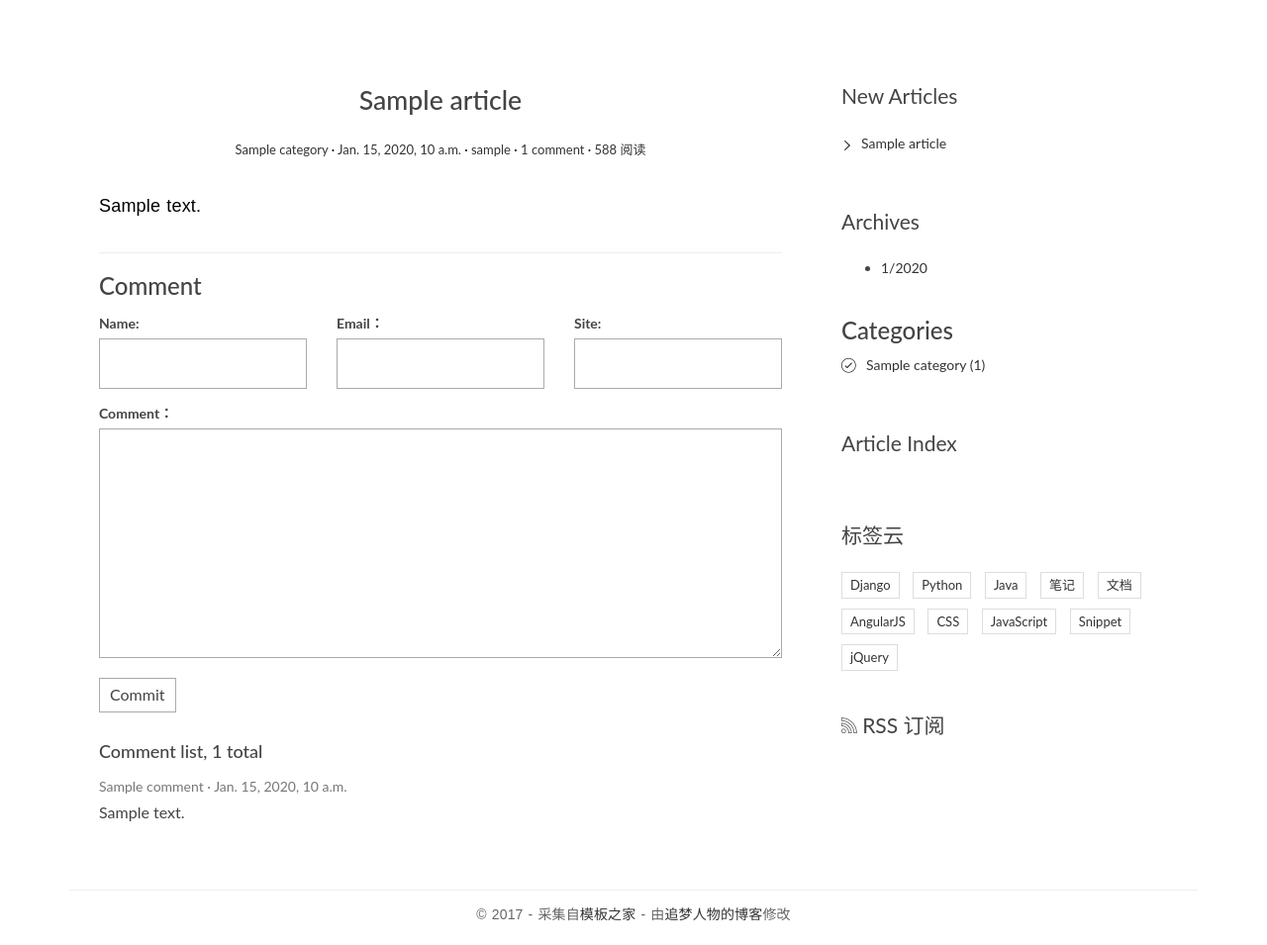
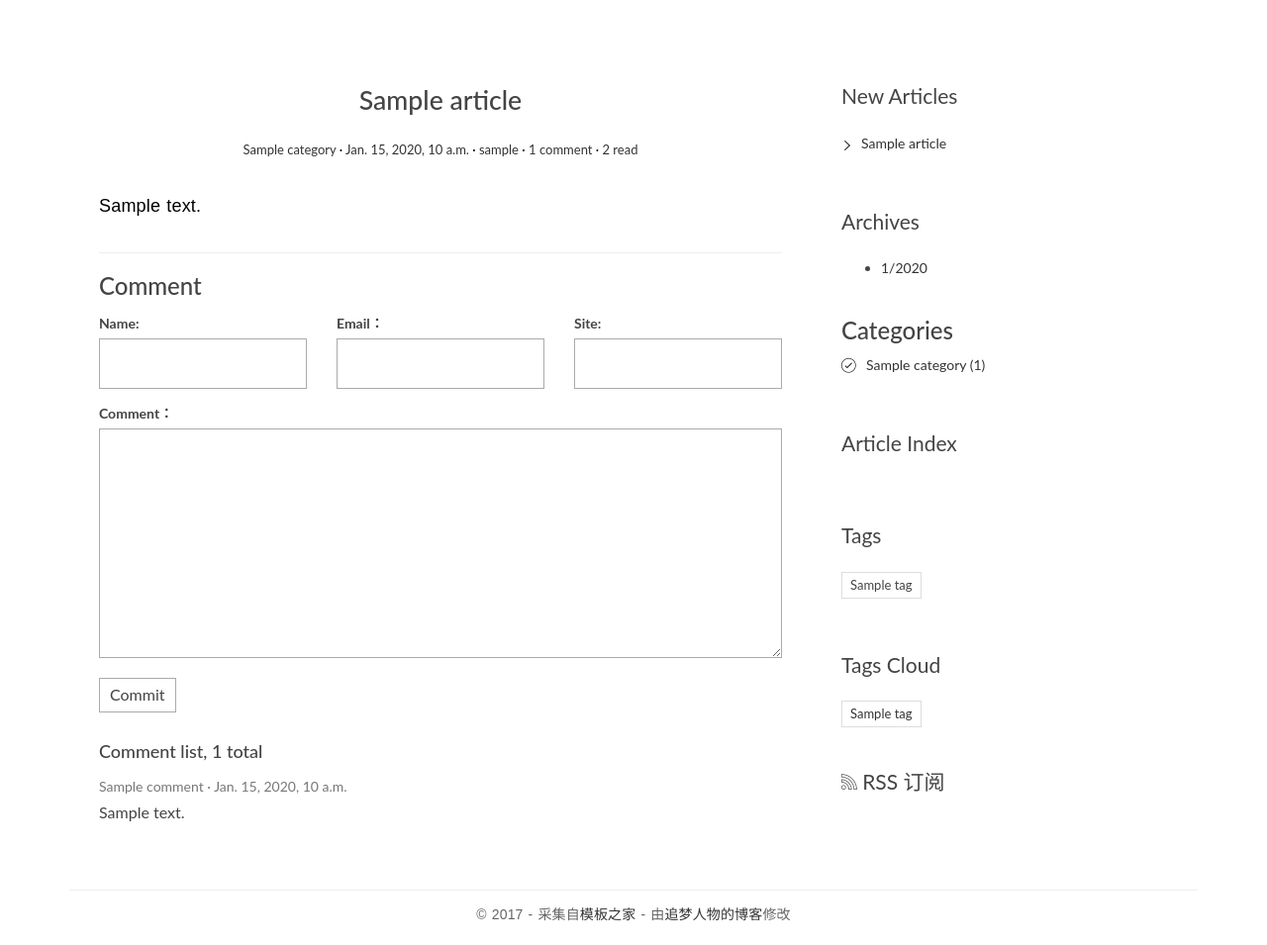
Before and after one commit to jkcodetracer/myblog, a Django app: page /post/1/ in a window 1280 px wide. Shown: the part 91-1046 px from the top of the page at 99% size. Run offline with Django 3.2, Linux system fonts and the light colour scheme; tables that the repository leaves empty hold one stand-in row (values such as "Sample post"); some libraries are stand-ins or nearby versions.

Commit message:
tag cloud and tags

```diff
--- a/blog/models.py
+++ b/blog/models.py
@@ -32,12 +32,18 @@ class Article(models.Model):
 
     author = models.ForeignKey(User)
 
+    view_count = models.PositiveIntegerField(default=0)
+
     def __str__(self):
         return self.title
 
     def get_absolute_url(self):
         return reverse('blog:detail', kwargs={'pk':self.pk})
 
+    def increase_views(self):
+        self.view_count += 1
+        self.save(update_fields = ['view_count'])
+
     class Meta:
         # do not need to order everytime
         ordering = ['-create_time']
--- a/blog/templatetags/blog_tags.py
+++ b/blog/templatetags/blog_tags.py
@@ -1,5 +1,5 @@
 from ..models import Category
-from ..models import Article
+from ..models import Article,Tag
 # register the function as a static tag,
 # django can use these tags to render the html
 from django import template
@@ -23,3 +23,7 @@ def get_categories():
     category_list = Category.objects.annotate(num_articles = Count('article'))
     #return Category.objects.all()
     return category_list
+
+@register.simple_tag
+def get_tags():
+    return Tag.objects.annotate(num_articles=Count('article')).filter(num_articles__gt=0)
--- a/blog/urls.py
+++ b/blog/urls.py
@@ -8,6 +8,7 @@ app_name = 'blog'
 urlpatterns = [
    # url(r'^$', views.index, name = 'index'),
     url(r'^$', views.IndexView.as_view(), name = 'index'),
+    url(r'^tag/(?P<pk>[0-9]+)$', views.TagView.as_view(), name = 'tag_view'),
     url(r'^post/(?P<pk>[0-9]+)/$', views.detail, name = 'detail'),
     url(r'^archieves/(?P<year>[0-9]{4})/(?P<month>[0-9]{1,2})$', views.archives, name='archives'),
     url(r'^cate/(?P<pk>[0-9]+)$', views.categories, name='archive_cate'),
--- a/blog/views.py
+++ b/blog/views.py
@@ -1,6 +1,6 @@
 from django.shortcuts import render, get_object_or_404
 from django.http import HttpResponse
-from .models import Article, Category
+from .models import Article, Category, Tag
 
 from comments.forms import CommentForm
 
@@ -32,6 +32,16 @@ def index(request):
     return render(request, 'blog/index.html', context = {
         'article_list' : articles
         })
+
+# show articles belongs to a tag
+class TagView(ListView):
+    model = Article
+    template_name = 'blog/index.html'
+    context_object_name = 'article_list'
+
+    def get_queryset(self):
+        tag = get_object_or_404(Tag, pk=self.kwargs.get('pk'))
+        return super().get_queryset().filter(tags = tag)
 
 # a better pagination
 class IndexView(ListView):
@@ -98,6 +108,7 @@ class IndexView(ListView):
 
 def detail(request, pk):
     article = get_object_or_404(Article, pk=pk)
+    article.increase_views()
     # to create an instance of markdown
     md = markdown.Markdown(extensions=[
                                          'markdown.extensions.extra',
--- a/templates/blog/detail.html
+++ b/templates/blog/detail.html
@@ -1,4 +1,5 @@
 {% extends 'base.html' %}
+{% load blog_tags%}
 {% block main %}
 <article class="post post-{{article.pk}}">
   <header class="entry-header">
@@ -10,7 +11,7 @@
                 datetime="{{article.create_time}}">{{article.create_time}}</time></a></span>
       <span class="post-author"><a href="#">{{article.author}}</a></span>
       <span class="comments-link"><a href="#commit_section">{{comment_list.count}} comment</a></span>
-      <span class="views-count"><a href="#">588 阅读</a></span>
+      <span class="views-count"><a href="#">{{article.view_count}} read</a></span>
     </div>
   </header>
   <div class="entry-content clearfix">
@@ -69,40 +70,30 @@
     <h3 class="widget-title">Article Index</h3>
     {{toc | safe}}
 </div>
+<div class="widget widget-tag-cloud">
+    <h3 class="widget-title">Tags</h3>
+    <ul>
+        {% for tag in article.tags.all%}
+            <li>
+            {{tag.name}}
+            </li>
+        {%empty%}
+            No Tags
+        {% endfor%}
+    </ul>
+</div>
 
 <div class="widget widget-tag-cloud">
-                    <h3 class="widget-title">标签云</h3>
+    <h3 class="widget-title">Tags Cloud</h3>
+    {% get_tags as tag_list%}
     <ul>
+        {% for tag in tag_list%}
             <li>
-                            <a href="#">Django</a>
+                <a href="{% url 'blog:tag_view' tag.pk %}"> {{tag.name}}</a>
             </li>
-                        <li>
-                            <a href="#">Python</a>
-                        </li>
-                        <li>
-                            <a href="#">Java</a>
-                        </li>
-                        <li>
-                            <a href="#">笔记</a>
-                        </li>
-                        <li>
-                            <a href="#">文档</a>
-                        </li>
-                        <li>
-                            <a href="#">AngularJS</a>
-                        </li>
-                        <li>
-                            <a href="#">CSS</a>
-                        </li>
-                        <li>
-                            <a href="#">JavaScript</a>
-                        </li>
-                        <li>
-                            <a href="#">Snippet</a>
-                        </li>
-                        <li>
-                            <a href="#">jQuery</a>
-                        </li>
+        {% empty%}
+            No Tag Cloud
+        {% endfor%}
     </ul>
 </div>
                 <div class="rss">
--- a/templates/blog/index.html
+++ b/templates/blog/index.html
@@ -15,7 +15,7 @@
                             <span class = "post-date"><a href="#"><time class="entry-date" datetime="{{post.create_time}}"> {{post.create_time}}</time></a></span>
                             <span class = "post-author"><a href="#">{{post.author}}</a></span>
                             <span class = "comments-link"><a href="#"> comments</a></span>
-                            <span class = "views-count"> 1222 read<a href="#"></a></span>
+                            <span class = "views-count"> {{post.view_count}} read<a href="#"></a></span>
                         </div>
                     </header>
                     <div class="entry-content clearfix">
```
Also changed, not shown: blog/migrations/0002_auto_20170621_1517.py (added). Lines whose indentation alone changed are shown as unchanged.
